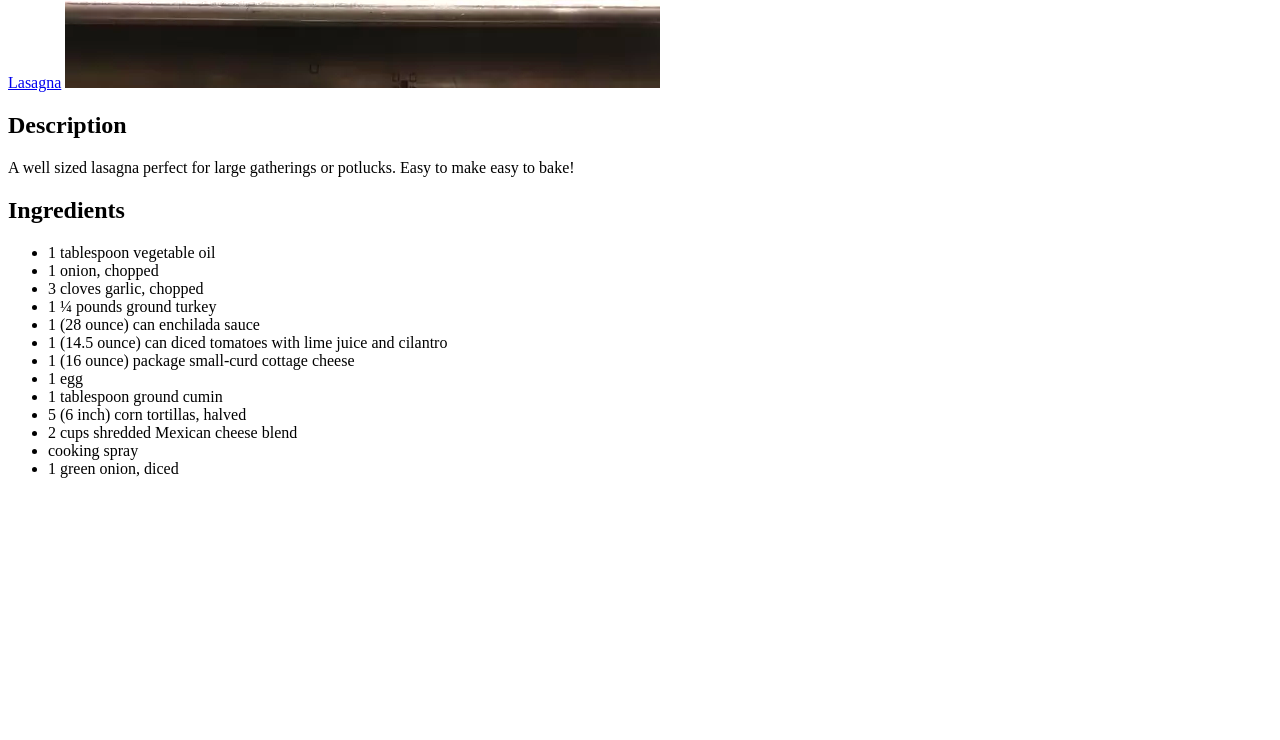
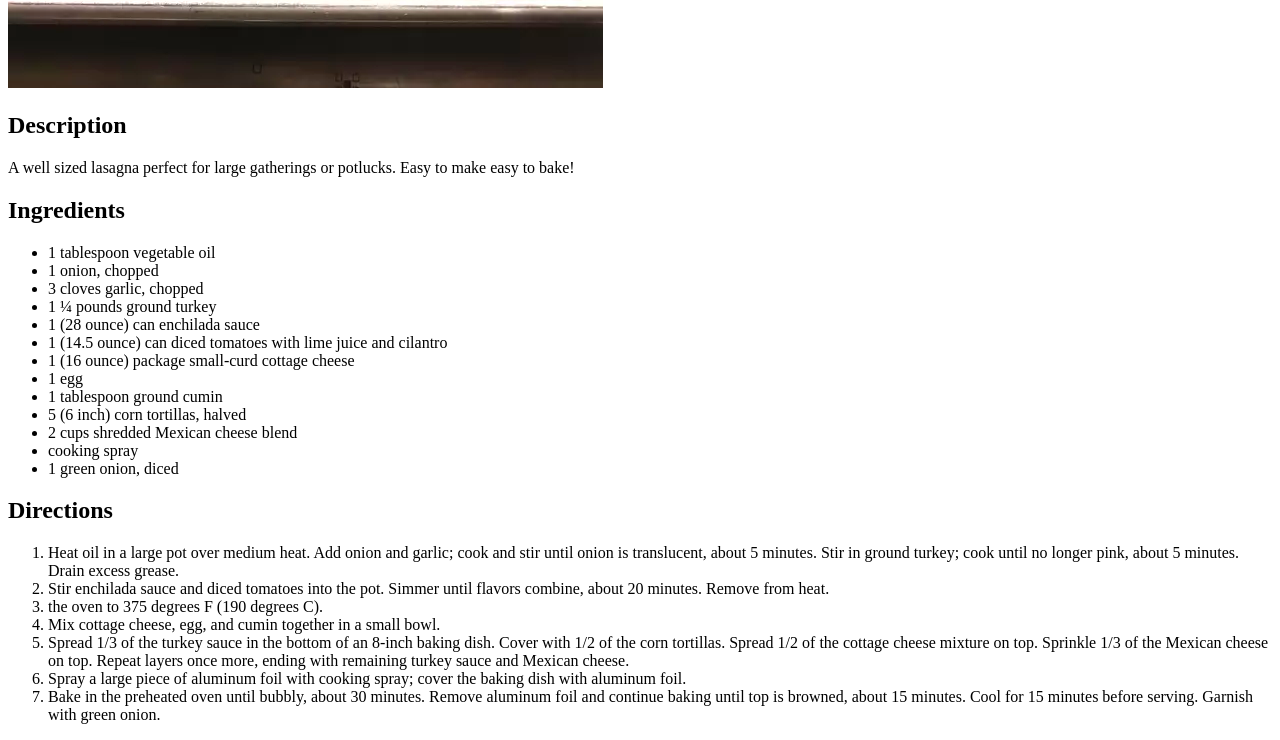
Before and after one commit to dlengend/odin-recipes, a plain HTML site: page recipes/lasagna.html in a window 1280 px wide. Shown: the part 587-1327 px from the top of the page. Before the commit the page ends 1081 px from the top, so only its background shows below. Drawn offline with Linux system fonts and the light colour scheme.

Commit message:
Adjusted lasagna name and added instructions to make the dish

```diff
--- a/recipes/lasagna.html
+++ b/recipes/lasagna.html
@@ -1,15 +1,19 @@
 <!DOCTYPE html>
 <html lang="en">
+
 <head>
     <meta charset="UTF-8">
-    <meta http-equiv="X-UA-Compatible" content="IE=edge">
-    <meta name="viewport" content="width=device-width, initial-scale=1.0">
+    <meta http-equiv="X-UA-Compatible"
+          content="IE=edge">
+    <meta name="viewport"
+          content="width=device-width, initial-scale=1.0">
     <title>Lasagna</title>
 </head>
+
 <body>
-    <h1>Lasagna</h1>
-    <a href="https://www.allrecipes.com/recipe/257156/enchilada-lasagna/">Lasagna</a>
-    <img src="../image.jpg" alt="Picture of lasagna">
+    <h1>Enchilada Lasagna</h1>
+    <img src="../image.jpg"
+         alt="Picture of lasagna">
     <h2>Description</h2>
     <p>A well sized lasagna perfect for large gatherings or potlucks. Easy to make easy to bake!</p>
     <h2>Ingredients</h2>
@@ -28,5 +32,24 @@
         <li>cooking spray</li>
         <li>1 green onion, diced</li>
     </ul>
+    <h2>Directions</h2>
+    <ol>
+        <li> Heat oil in a large pot over medium heat. Add onion and garlic; cook and stir until onion is translucent,
+            about 5 minutes. Stir in ground turkey; cook until no longer pink, about 5 minutes. Drain excess grease.
+        </li>
+
+
+        <li>Stir enchilada sauce and diced tomatoes into the pot. Simmer until flavors combine, about 20 minutes. Remove
+            from heat.</li>
+        <li>the oven to 375 degrees F (190 degrees C).</li>
+        <li>Mix cottage cheese, egg, and cumin together in a small bowl.</li>
+        <li>Spread 1/3 of the turkey sauce in the bottom of an 8-inch baking dish. Cover with 1/2 of the corn tortillas.
+            Spread 1/2 of the cottage cheese mixture on top. Sprinkle 1/3 of the Mexican cheese on top. Repeat layers
+            once more, ending with remaining turkey sauce and Mexican cheese.</li>
+        <li>Spray a large piece of aluminum foil with cooking spray; cover the baking dish with aluminum foil.</li>
+        <li>Bake in the preheated oven until bubbly, about 30 minutes. Remove aluminum foil and continue baking until
+            top is browned, about 15 minutes. Cool for 15 minutes before serving. Garnish with green onion.</li>
+    </ol>
 </body>
+
 </html>
```
Also changed, not shown: index.html (+8 -3 lines).
